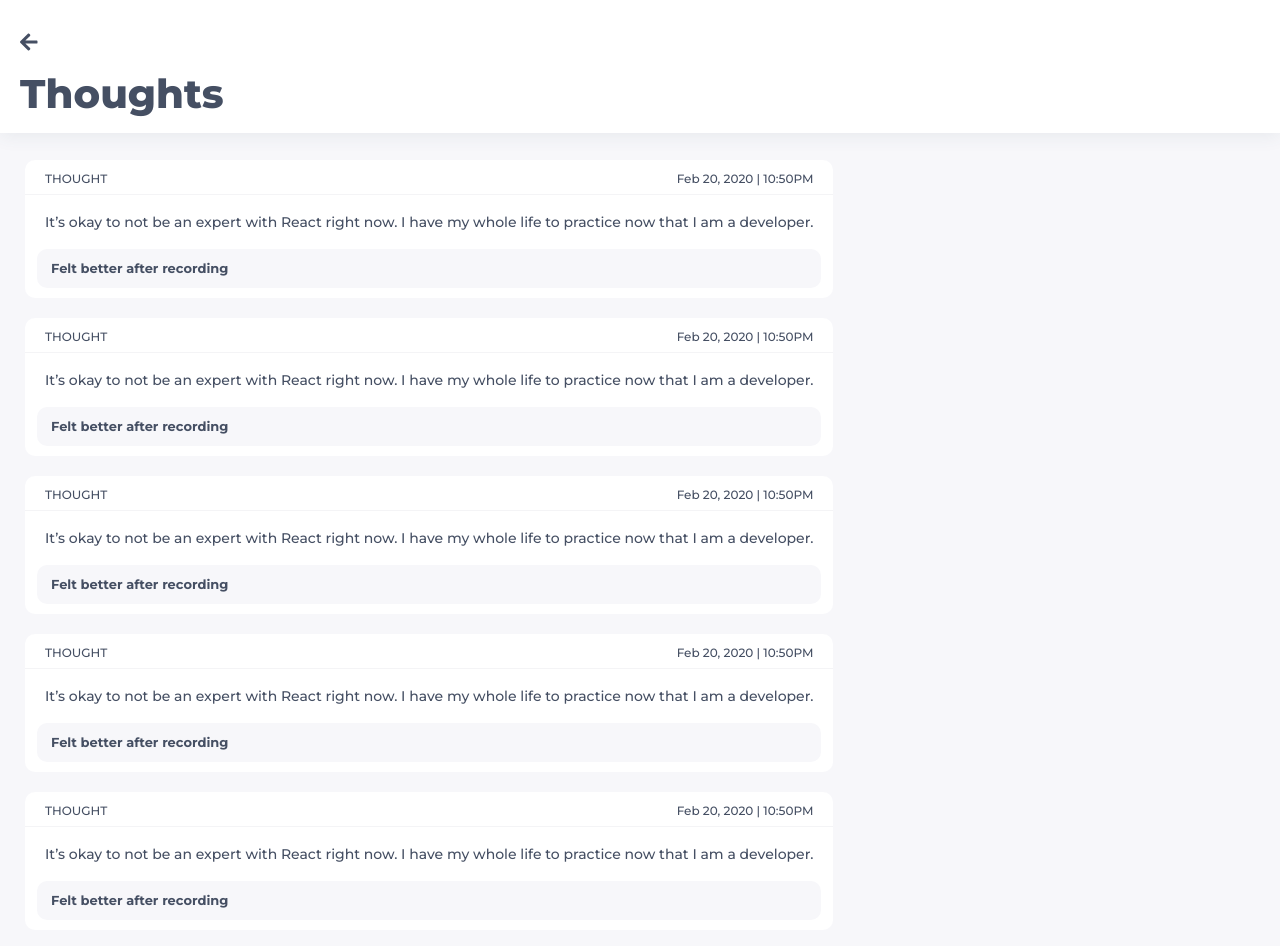
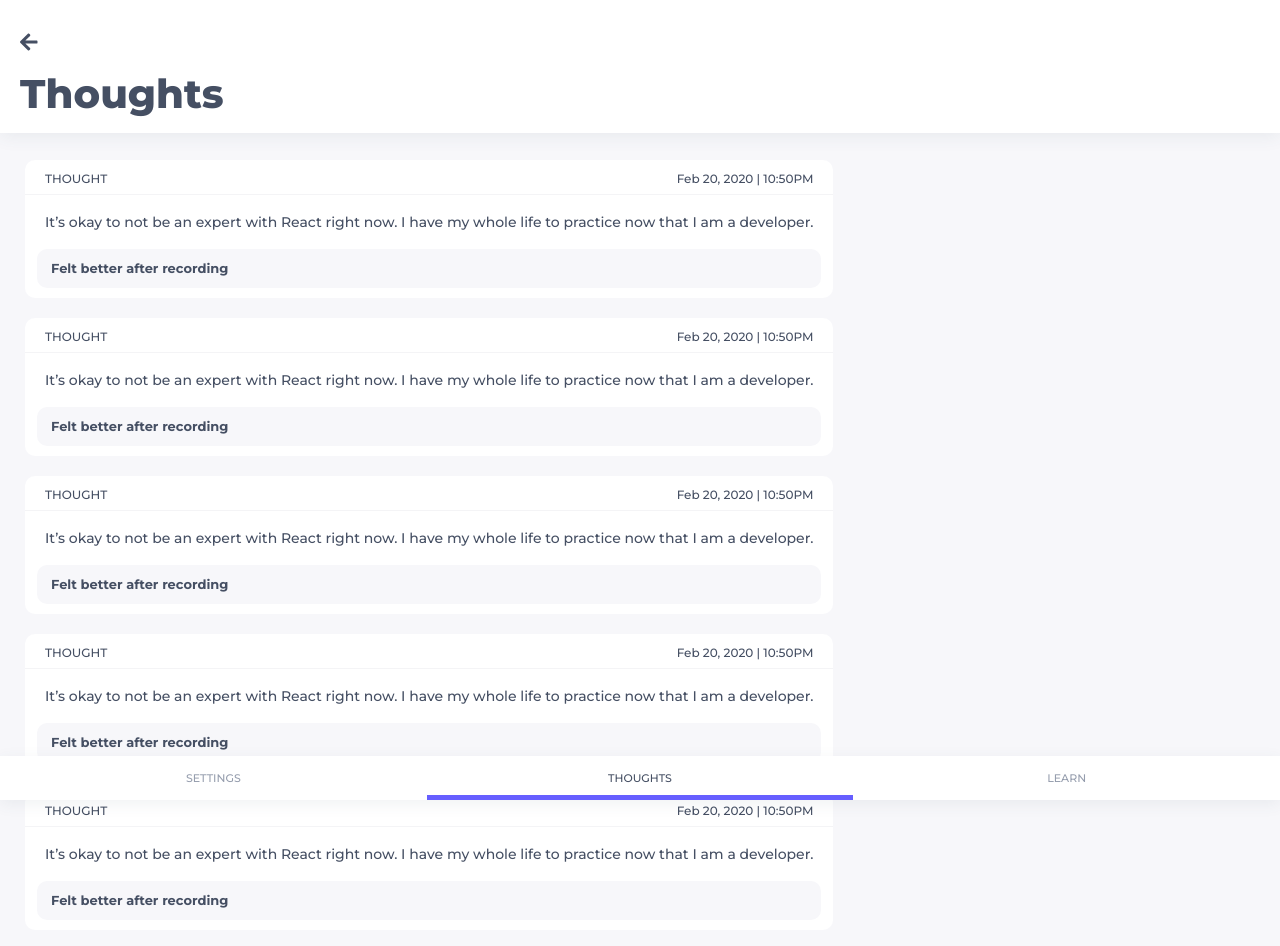
Before and after one commit to arontolentino/ahon-cbt, a React (Create React App) app: page /thoughts in a window 1280 px wide. Shown: the top 946 px of the page. Built offline with nearby package versions, Linux system fonts and the light colour scheme; no server answers; the database is empty.

Commit message:
Create Nav component

```diff
--- a/src/App.css
+++ b/src/App.css
@@ -41,6 +41,15 @@ a:active,
 a:hover {
 	outline: 0;
 }
+
+a,
+a:hover,
+a:focus,
+a:active {
+	text-decoration: none;
+	color: inherit;
+}
+
 h1 {
 	font-size: 2em;
 }
@@ -208,6 +217,10 @@ p {
 	color: #454f63;
 }
 
+a {
+	color: #959dad;
+}
+
 .btn {
 	font-size: 1.3rem;
 	font-weight: 700;
@@ -316,10 +329,11 @@ p {
 
 .thoughtsContainer {
 	padding-top: 134.5px;
+	padding-bottom: 43px;
 }
 
 .thoughtsContainer ul {
-	padding-top: 2.5rem;
+	padding: 2.5rem 0;
 	list-style: none;
 }
 
@@ -368,3 +382,34 @@ p {
 	color: #454f63;
 	font-weight: 700;
 }
+
+/********************/
+/*** NAV ***/
+/********************/
+
+.nav {
+	position: fixed;
+	bottom: 0;
+	width: 100%;
+	background: #fff;
+	box-shadow: 0 4px 16px rgba(69, 91, 99, 0.08);
+}
+
+.nav {
+	display: flex;
+	justify-content: space-around;
+	list-style: none;
+}
+
+.nav a {
+	width: calc(100% / 3);
+	text-align: center;
+	padding: 1.5rem 0 1rem 0;
+	text-transform: uppercase;
+	font-size: 1.1rem;
+}
+
+.active {
+	color: #454f63;
+	border-bottom: 5px solid #665eff;
+}
--- /dev/null
+++ b/src/components/Nav.js
@@ -0,0 +1,25 @@
+import React, { Component } from 'react';
+import { NavLink } from 'react-router-dom';
+
+class Nav extends Component {
+	state = {};
+	render() {
+		return (
+			<div className="nav">
+				<NavLink to="/settings" activeClassName="active">
+					Settings
+				</NavLink>
+
+				<NavLink to="/thoughts" activeClassName="active">
+					Thoughts
+				</NavLink>
+
+				<NavLink to="/learn" activeClassName="active">
+					Learn
+				</NavLink>
+			</div>
+		);
+	}
+}
+
+export default Nav;
--- a/src/pages/Thoughts.js
+++ b/src/pages/Thoughts.js
@@ -1,5 +1,6 @@
 import React, { Component } from 'react';
 import Header from '../components/Header';
+import Nav from '../components/Nav';
 
 class Thoughts extends Component {
 	state = {
@@ -94,6 +95,8 @@ class Thoughts extends Component {
 						</li>
 					</ul>
 				</div>
+
+				<Nav />
 			</div>
 		);
 	}
```
